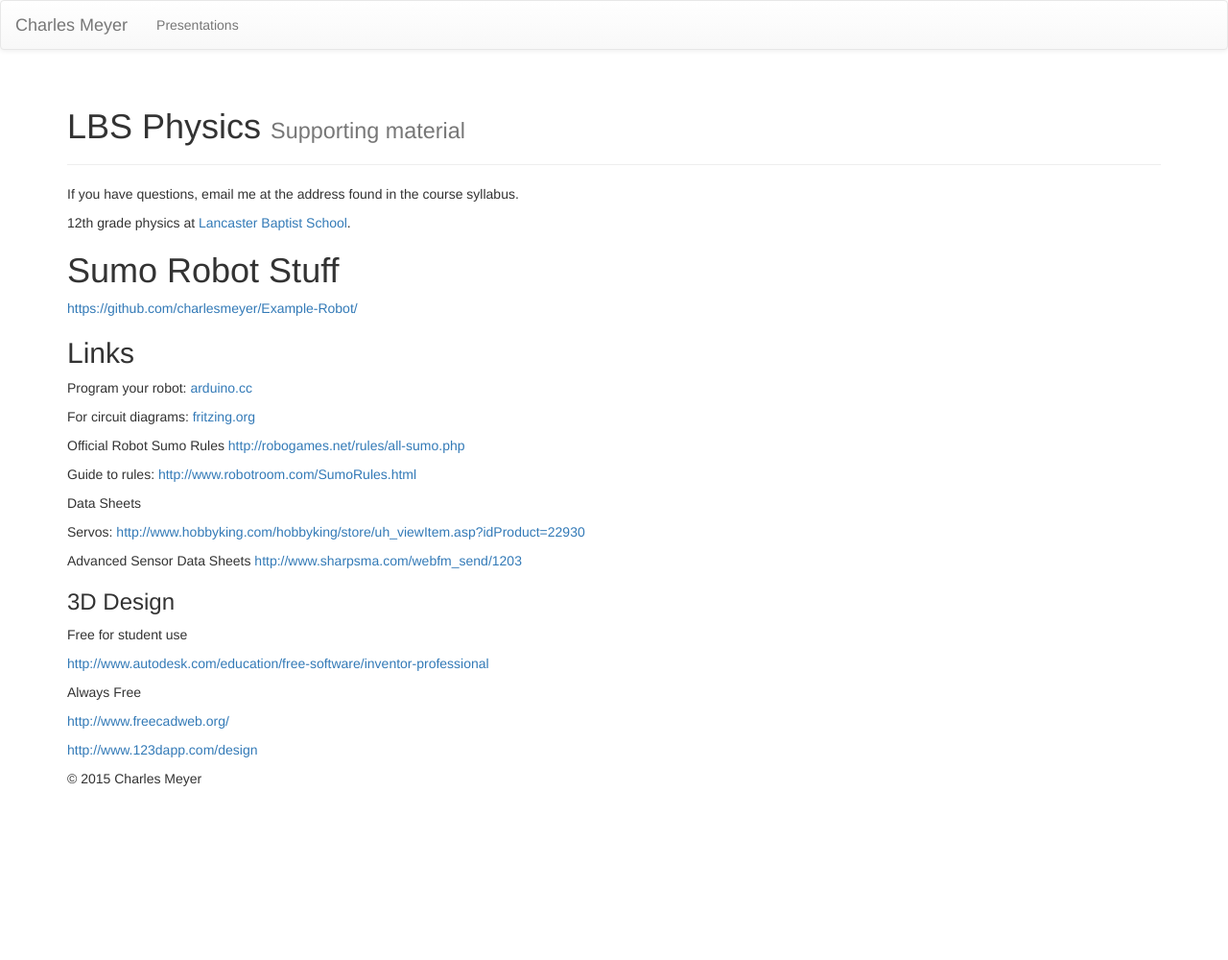
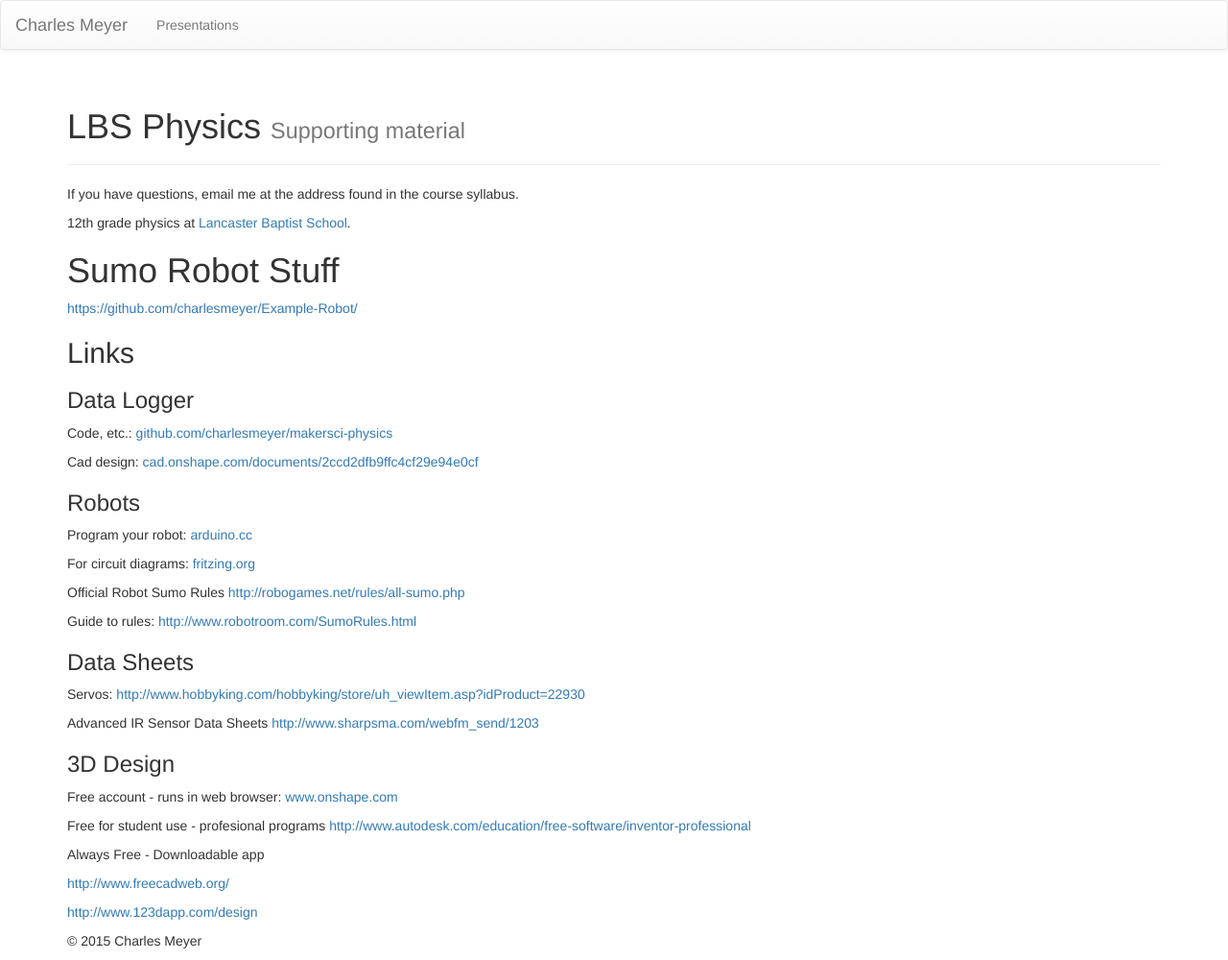
Before and after one commit to charlesmeyer/charlesmeyer.github.io, a Jekyll site: the page built from index.md, in a window 1280 px wide. Shown: the whole page at 96% size. Built offline with Jekyll 4.4.1, drawn with Linux system fonts in a browser that asks for light colours; nearby versions of some CDN libraries; library files that are not in the unit come from our copies; before the commit the page ends 900 px from its top, so only the background shows below that.

Commit message:
Update index.md

```diff
--- a/index.md
+++ b/index.md
@@ -15,6 +15,13 @@ If you have questions, email me at the address found in the course syllabus.
 
 ## Links
 
+### Data Logger
+Code, etc.: [github.com/charlesmeyer/makersci-physics](https://github.com/charlesmeyer/makersci-physics)
+
+Cad design: [cad.onshape.com/documents/2ccd2dfb9ffc4cf29e94e0cf](https://cad.onshape.com/documents/2ccd2dfb9ffc4cf29e94e0cf/w/da5ad4f4d72e4ef8a8c02851/e/f1131806b0394b67b58a644f)
+
+### Robots
+
 Program your robot: [arduino.cc](http://www.arduino.cc/)
 
 For circuit diagrams:  [fritzing.org](http://fritzing.org/home/)
@@ -23,22 +30,22 @@ Official Robot Sumo Rules [http://robogames.net/rules/all-sumo.php](http://robog
 
 Guide to rules: [http://www.robotroom.com/SumoRules.html](http://www.robotroom.com/SumoRules.html)
 
-Data Sheets
+### Data Sheets
 
 Servos: [http://www.hobbyking.com/hobbyking/store/uh_viewItem.asp?idProduct=22930](http://www.hobbyking.com/hobbyking/store/uh_viewItem.asp?idProduct=22930)
 
 
-Advanced Sensor Data Sheets
+Advanced IR Sensor Data Sheets
 [http://www.sharpsma.com/webfm_send/1203](http://www.sharpsma.com/webfm_send/1203)
 
 
 ### 3D Design
 
-Free for student use
+Free account - runs in web browser: [www.onshape.com](https://www.onshape.com/)
 
-[http://www.autodesk.com/education/free-software/inventor-professional](http://www.autodesk.com/education/free-software/inventor-professional)
+Free for student use - profesional programs [http://www.autodesk.com/education/free-software/inventor-professional](http://www.autodesk.com/education/free-software/inventor-professional)
 
-Always Free
+Always Free - Downloadable app
 
 [http://www.freecadweb.org/](http://www.freecadweb.org/)
 
```
